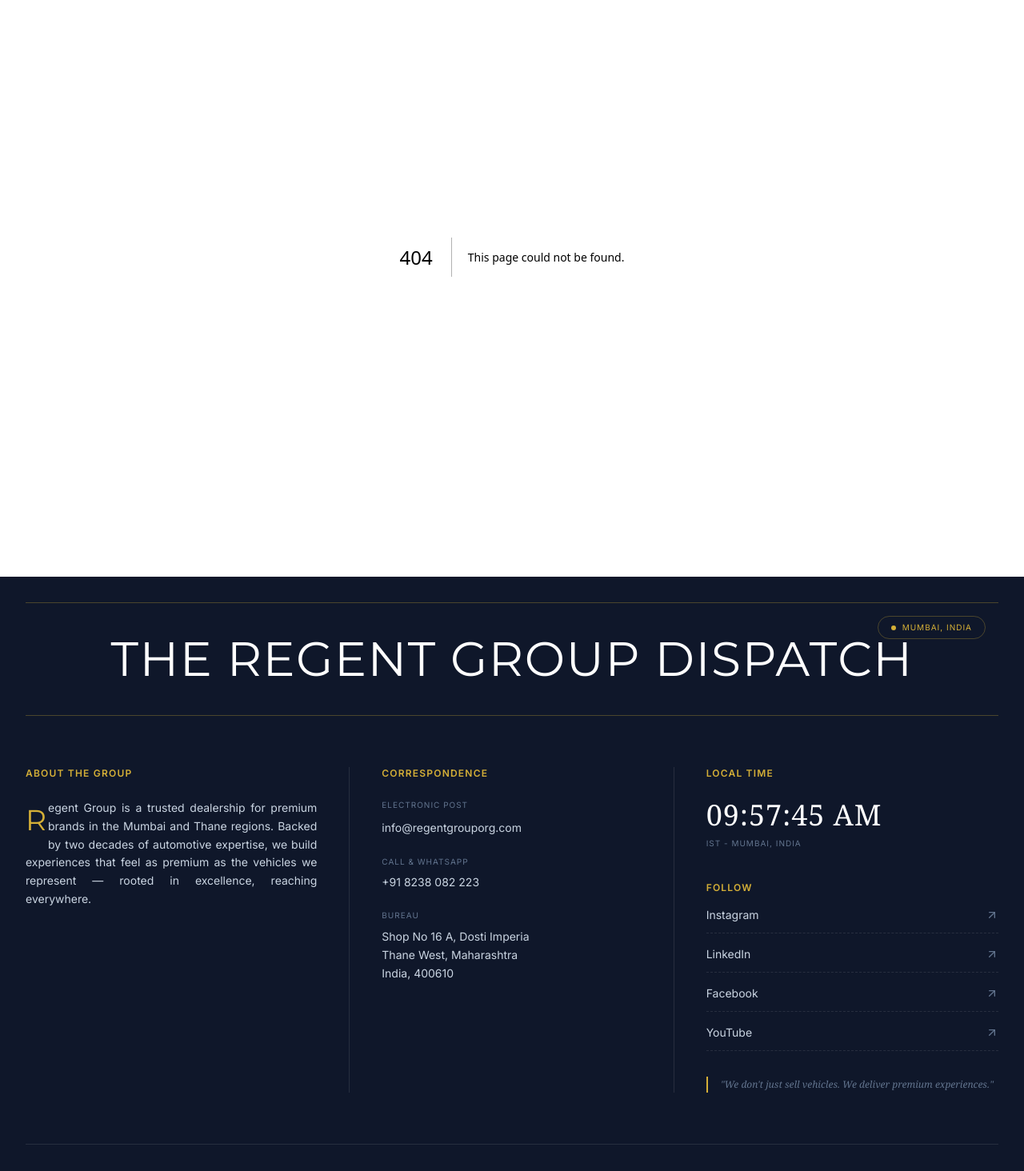
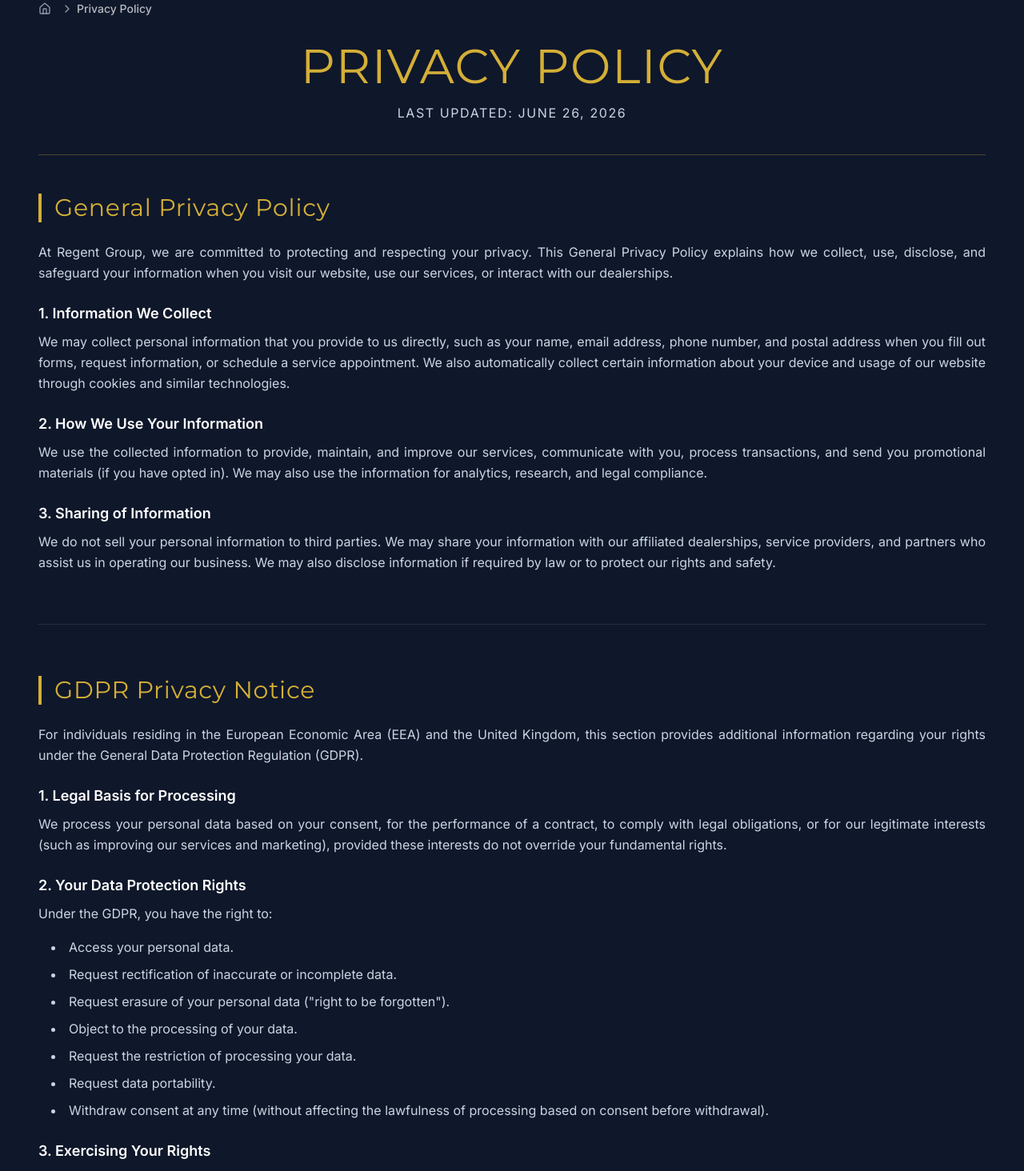
Before and after one commit to SnigdhaKubal/regent-group, a Next.js app: page /privacy-policy in a window 1280 px wide. Before the commit this address had no page. Shown: the part 160-1624 px from the top of the page at 80% size. Built offline with nearby package versions, Linux system fonts and the light colour scheme.

Commit message:
modified image size, and added privacy policy page

```diff
--- a/src/app/page.tsx
+++ b/src/app/page.tsx
@@ -216,7 +216,7 @@
                 rel="noopener noreferrer"
                 className="group flex flex-col items-center gap-4 transition-all hover:opacity-100 hover:scale-105"
               >
-                <div className="w-[160px] h-[100px] flex items-center justify-center group-hover:scale-105 transition-all">
+                <div className="w-full max-w-[180px] h-[120px] md:max-w-[220px] md:h-[140px] flex items-center justify-center group-hover:scale-105 transition-all">
                   <img src={brand.logo} alt={brand.name} className="w-full h-full object-contain drop-shadow-sm mix-blend-multiply" />
                 </div>
                 <span className="text-sm font-medium text-muted-foreground group-hover:text-primary transition-colors">
--- /dev/null
+++ b/src/app/privacy-policy/page.tsx
@@ -0,0 +1,106 @@
+import { Metadata } from "next";
+import { Breadcrumb } from "@/components/Breadcrumb";
+
+export const metadata: Metadata = {
+  title: "Privacy Policy | Regent Group",
+  description: "Privacy Policy and GDPR compliance for Regent Group.",
+};
+
+export default function PrivacyPolicyPage() {
+  return (
+    <div className="bg-[#0F172A] text-white min-h-screen py-20 selection:bg-[#D4AF37] selection:text-[#0F172A]">
+      <div className="w-full px-4 sm:px-6 lg:px-12">
+
+        {/* Breadcrumb */}
+        <div className="mb-8 opacity-70 hover:opacity-100 transition-opacity [&_nav]:text-slate-300 [&_a:hover]:text-[#D4AF37] [&_span[aria-current]]:text-white">
+          <Breadcrumb items={[{ label: "Privacy Policy" }]} />
+        </div>
+
+        {/* Header Section */}
+        <div className="border-b border-[#D4AF37]/30 pb-10 mb-12 text-center">
+          <h1 className="font-heading text-4xl md:text-5xl lg:text-6xl font-normal text-[#D4AF37] tracking-wide mb-4">
+            PRIVACY POLICY
+          </h1>
+          <p className="text-slate-300 text-sm md:text-base uppercase tracking-widest">
+            Last Updated: {new Date().toLocaleDateString('en-US', { month: 'long', day: 'numeric', year: 'numeric' })}
+          </p>
+        </div>
+
+        {/* Content Section */}
+        <div className="space-y-16">
+
+          {/* Standard Privacy Policy */}
+          <section className="space-y-6">
+            <h2 className="text-[#D4AF37] text-2xl md:text-3xl font-heading font-normal tracking-wide border-l-4 border-[#D4AF37] pl-4">
+              General Privacy Policy
+            </h2>
+            <div className="text-slate-300 space-y-4 text-justify leading-relaxed">
+              <p>
+                At Regent Group, we are committed to protecting and respecting your privacy. This General Privacy Policy explains how we collect, use, disclose, and safeguard your information when you visit our website, use our services, or interact with our dealerships.
+              </p>
+              <h3 className="text-white text-lg font-semibold mt-6 mb-2">1. Information We Collect</h3>
+              <p>
+                We may collect personal information that you provide to us directly, such as your name, email address, phone number, and postal address when you fill out forms, request information, or schedule a service appointment. We also automatically collect certain information about your device and usage of our website through cookies and similar technologies.
+              </p>
+              <h3 className="text-white text-lg font-semibold mt-6 mb-2">2. How We Use Your Information</h3>
+              <p>
+                We use the collected information to provide, maintain, and improve our services, communicate with you, process transactions, and send you promotional materials (if you have opted in). We may also use the information for analytics, research, and legal compliance.
+              </p>
+              <h3 className="text-white text-lg font-semibold mt-6 mb-2">3. Sharing of Information</h3>
+              <p>
+                We do not sell your personal information to third parties. We may share your information with our affiliated dealerships, service providers, and partners who assist us in operating our business. We may also disclose information if required by law or to protect our rights and safety.
+              </p>
+            </div>
+          </section>
+
+          {/* Divider */}
+          <div className="border-t border-white/10"></div>
+
+          {/* GDPR Policy */}
+          <section className="space-y-6">
+            <h2 className="text-[#D4AF37] text-2xl md:text-3xl font-heading font-normal tracking-wide border-l-4 border-[#D4AF37] pl-4">
+              GDPR Privacy Notice
+            </h2>
+            <div className="text-slate-300 space-y-4 text-justify leading-relaxed">
+              <p>
+                For individuals residing in the European Economic Area (EEA) and the United Kingdom, this section provides additional information regarding your rights under the General Data Protection Regulation (GDPR).
+              </p>
+              <h3 className="text-white text-lg font-semibold mt-6 mb-2">1. Legal Basis for Processing</h3>
+              <p>
+                We process your personal data based on your consent, for the performance of a contract, to comply with legal obligations, or for our legitimate interests (such as improving our services and marketing), provided these interests do not override your fundamental rights.
+              </p>
+              <h3 className="text-white text-lg font-semibold mt-6 mb-2">2. Your Data Protection Rights</h3>
+              <p>
+                Under the GDPR, you have the right to:
+              </p>
+              <ul className="list-disc list-inside space-y-2 ml-4">
+                <li>Access your personal data.</li>
+                <li>Request rectification of inaccurate or incomplete data.</li>
+                <li>Request erasure of your personal data ("right to be forgotten").</li>
+                <li>Object to the processing of your data.</li>
+                <li>Request the restriction of processing your data.</li>
+                <li>Request data portability.</li>
+                <li>Withdraw consent at any time (without affecting the lawfulness of processing based on consent before withdrawal).</li>
+              </ul>
+              <h3 className="text-white text-lg font-semibold mt-6 mb-2">3. Exercising Your Rights</h3>
+              <p>
+                To exercise any of these rights, please contact us at <a href="mailto:info@regentgrouporg.com" className="text-[#D4AF37] hover:underline">info@regentgrouporg.com</a>. We will respond to your request within the timeframe required by applicable law. You also have the right to lodge a complaint with a supervisory authority.
+              </p>
+            </div>
+          </section>
+
+        </div>
+
+        {/* Footer Contact */}
+        <div className="mt-20 pt-8 border-t border-[#D4AF37]/30 text-center">
+          <p className="text-slate-500 text-sm">
+            If you have any questions about this Privacy Policy, please contact us at <br/>
+            <a href="mailto:info@regentgrouporg.com" className="text-slate-300 hover:text-[#D4AF37] transition-colors mt-2 inline-block">
+              info@regentgrouporg.com
+            </a>
+          </p>
+        </div>
+      </div>
+    </div>
+  );
+}
--- a/src/components/Footer.tsx
+++ b/src/components/Footer.tsx
@@ -33,11 +33,6 @@
           <h2 className="font-heading text-4xl md:text-3xl lg:text-6xl font-normal text-white tracking-wide">
             THE REGENT GROUP DISPATCH
           </h2>
-
-          <div className="hidden md:flex absolute right-4 top-4 border border-[#D4AF37]/30 rounded-full px-4 py-1.5 text-[10px] text-[#D4AF37] uppercase tracking-widest items-center gap-2">
-            <span className="w-1.5 h-1.5 rounded-full bg-[#D4AF37]"></span>
-            MUMBAI, INDIA
-          </div>
         </div>
 
         {/* 4 Column Layout */}
@@ -50,7 +45,10 @@
             </h3>
             <p className="text-slate-300 text-sm leading-relaxed text-justify mb-6">
               <span className="text-[#D4AF37] text-4xl float-left mr-[2px] font-heading leading-tight mt-1">R</span>
-              egent Group is a trusted dealership for premium brands in the Mumbai and Thane regions. Backed by two decades of automotive expertise, we build experiences that feel as premium as the vehicles we represent — rooted in excellence, reaching everywhere.
+              egent Group is a trusted dealership for premium brands in the Mumbai and Thane regions.
+              Backed by two decades of automotive expertise,
+              we build experiences that feel as premium as the vehicles we represent rooted in excellence,
+              reaching everywhere.
             </p>
 
           </div>
```
